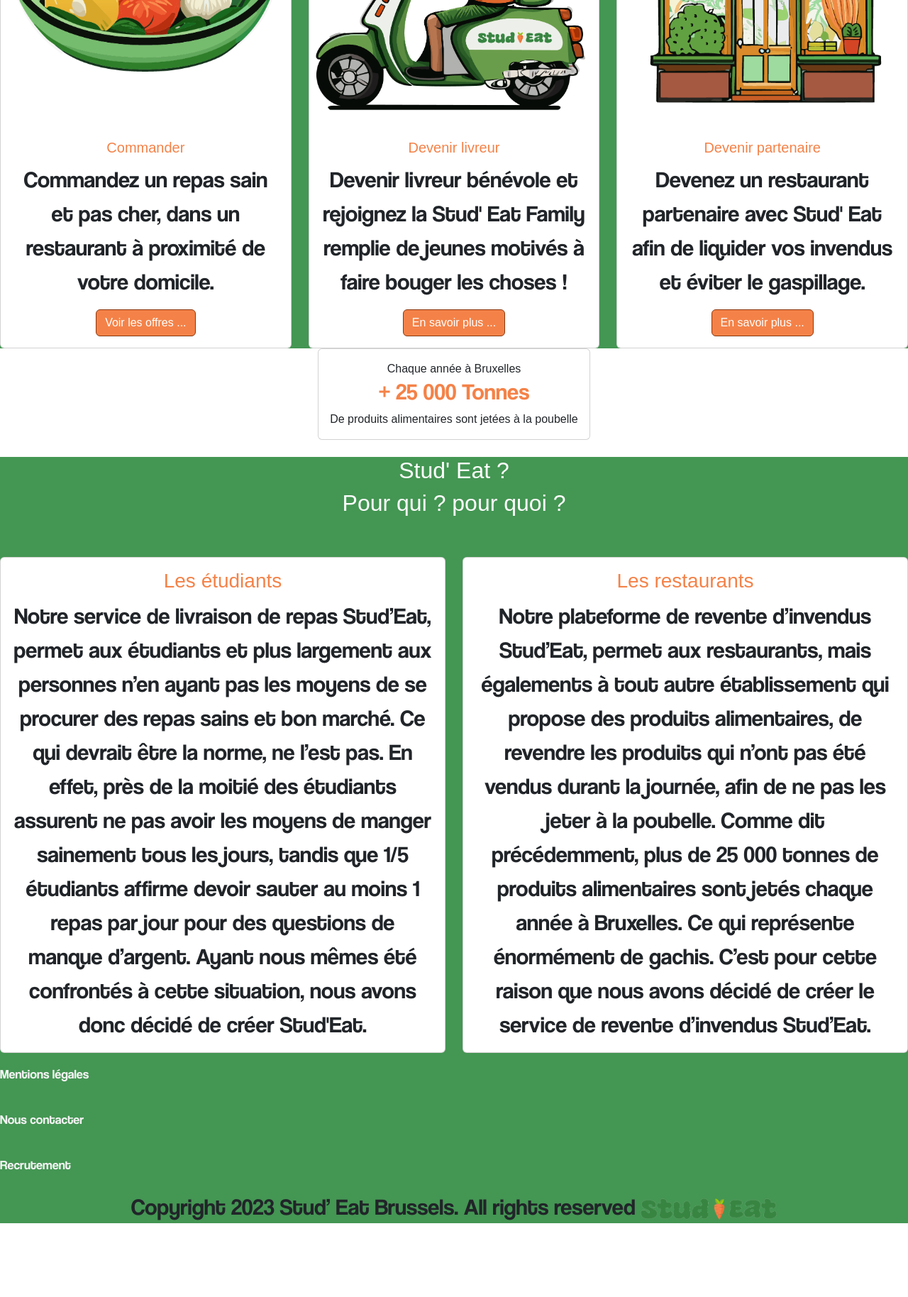
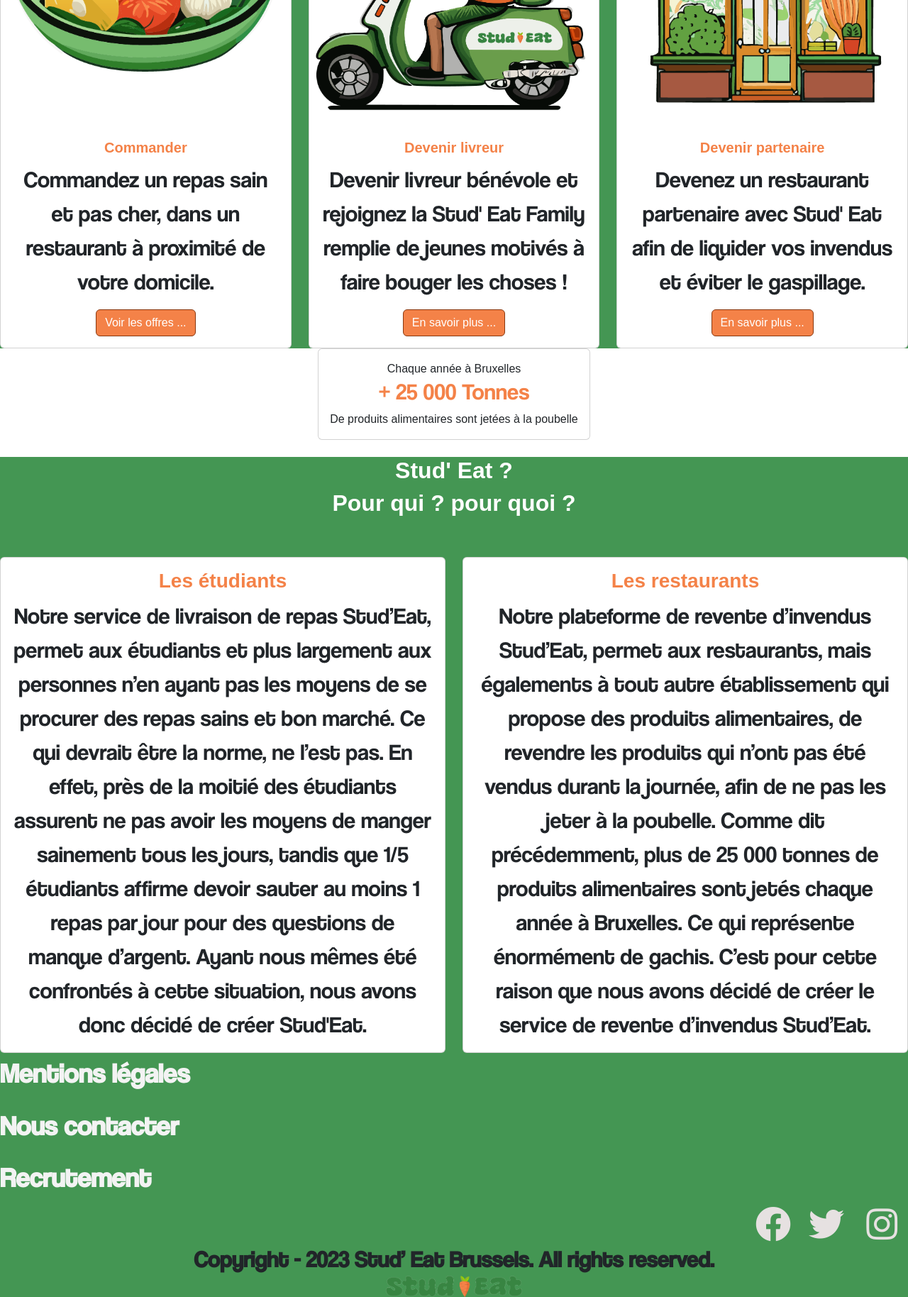
Before and after one commit to BryanGdss/projet2-studeat, a PHP site: page / in a window 1280 px wide. Shown: the part 525-2353 px from the top of the page at 71% size. Before the commit the page ends 2249 px from the top, so only its background shows below. Run offline with PHP 8.4, Linux system fonts and the light colour scheme; some libraries are stand-ins or nearby versions.

Commit message:
Ajout des RS dans le footer + modification du footer

```diff
--- a/commande.html
+++ b/commande.html
@@ -118,14 +118,13 @@
 
 
 
-
 <footer>
   <p><a href="mentionlegale.html">Mentions légales</a></p>
   <p><a href="contact.html">Nous contacter</a></p>
   <p><a href="livraison.html">Recrutement</a></p>
-  <span>Copyright     2023 Stud’ Eat Brussels. All rights reserved</span>
+  <div>Copyright     2023 Stud’ Eat Brussels. All rights reserved</div>
   <img class="footerimg" src="images/logo.png" alt="Bootstrap" width="15%" height="15%">
   </footer>
-                <script src="https://cdn.jsdelivr.net/npm/bootstrap@5.3.2/dist/js/bootstrap.bundle.min.js" integrity="sha384-C6RzsynM9kWDrMNeT87bh95OGNyZPhcTNXj1NW7RuBCsyN/o0jlpcV8Qyq46cDfL" crossorigin="anonymous"></script>
+  <script src="https://cdn.jsdelivr.net/npm/bootstrap@5.3.2/dist/js/bootstrap.bundle.min.js" integrity="sha384-C6RzsynM9kWDrMNeT87bh95OGNyZPhcTNXj1NW7RuBCsyN/o0jlpcV8Qyq46cDfL" crossorigin="anonymous"></script>
 </body>
 </html>
--- a/compte.html
+++ b/compte.html
@@ -103,12 +103,11 @@
 
 
 
-
 <footer>
   <p><a href="mentionlegale.html">Mentions légales</a></p>
   <p><a href="contact.html">Nous contacter</a></p>
   <p><a href="livraison.html">Recrutement</a></p>
-  <span>Copyright     2023 Stud’ Eat Brussels. All rights reserved</span>
+  <div>Copyright     2023 Stud’ Eat Brussels. All rights reserved</div>
   <img class="footerimg" src="images/logo.png" alt="Bootstrap" width="15%" height="15%">
   </footer>
                 <script src="https://cdn.jsdelivr.net/npm/bootstrap@5.3.2/dist/js/bootstrap.bundle.min.js" integrity="sha384-C6RzsynM9kWDrMNeT87bh95OGNyZPhcTNXj1NW7RuBCsyN/o0jlpcV8Qyq46cDfL" crossorigin="anonymous"></script>
--- a/contact.html
+++ b/contact.html
@@ -33,7 +33,7 @@
         <p><a href="mentionlegale.html">Mentions légales</a></p>
         <p><a href="contact.html">Nous contacter</a></p>
         <p><a href="livraison.html">Recrutement</a></p>
-        <span>Copyright     2023 Stud’ Eat Brussels. All rights reserved</span>
+        <div>Copyright     2023 Stud’ Eat Brussels. All rights reserved</div>
         <img class="footerimg" src="images/logo.png" alt="Bootstrap" width="15%" height="15%">
         </footer>
 </body>
--- a/erreur404.html
+++ b/erreur404.html
@@ -46,7 +46,7 @@
               <p><a href="mentionlegale.html">Mentions légales</a></p>
               <p><a href="contact.html">Nous contacter</a></p>
               <p><a href="livraison.html">Recrutement</a></p>
-              <span>Copyright     2023 Stud’ Eat Brussels. All rights reserved</span>
+              <div>Copyright     2023 Stud’ Eat Brussels. All rights reserved</div>
               <img class="footerimg" src="images/logo.png" alt="Bootstrap" width="15%" height="15%">
               </footer>
                 <script src="https://cdn.jsdelivr.net/npm/bootstrap@5.3.2/dist/js/bootstrap.bundle.min.js" integrity="sha384-C6RzsynM9kWDrMNeT87bh95OGNyZPhcTNXj1NW7RuBCsyN/o0jlpcV8Qyq46cDfL" crossorigin="anonymous"></script>
--- a/index.html
+++ b/index.html
@@ -5,6 +5,7 @@
     <meta name="viewport" content="width=device-width, initial-scale=1.0">
     <title>Stud' Eat</title>
     <link rel="stylesheet" href="styles/style.css">
+    <link rel="stylesheet" href="https://cdnjs.cloudflare.com/ajax/libs/font-awesome/5.12.0-2/css/all.min.css">
     <link href="https://cdn.jsdelivr.net/npm/bootstrap@5.3.2/dist/css/bootstrap.min.css" rel="stylesheet" integrity="sha384-T3c6CoIi6uLrA9TneNEoa7RxnatzjcDSCmG1MXxSR1GAsXEV/Dwwykc2MPK8M2HN" crossorigin="anonymous">
 </head>
 <body>
@@ -12,7 +13,7 @@
         <div id="navbar">
             <nav>
                 <a class="navbar-brand" href="index.html">
-                  <img src="images/logo.png" alt="Bootstrap" width="30%" height="30%">
+               <img src="images/logo.png" alt="L'image ne s'affiche pas" width="30%" height="30%">
                 </a>
             </nav>
 
@@ -94,6 +95,7 @@
     <h2>Stud' Eat ?</h2>
         <h2>Pour qui ? pour quoi ?</h2>
         <br>
+
   <div class="row row-cols-1 row-cols-md-2 g-4">
     <div class="col">
       <div class="card">
@@ -135,13 +137,28 @@
       </div>
     </div>
   </div>
-  <footer>
-    <p><a href="mentionlegale.html">Mentions légales</a></p>
-    <p><a href="contact.html">Nous contacter</a></p>
-    <p><a href="livraison.html">Recrutement</a></p>
-    <span>Copyright     2023 Stud’ Eat Brussels. All rights reserved</span>
-    <img class="footerimg" src="images/logo.png" alt="Bootstrap" width="15%" height="15%">
+</div>
+
+
+
+    <footer>
+    <p><a class="liens" href="mentionlegale.html">Mentions légales</a></p>
+    <p><a class="liens" href="contact.html">Nous contacter</a></p>
+    <p><a class="liens" href="livraison.html">Recrutement</a></p>
+
+    <div class="Social-media">
+      <a class="RS" href="#"><i class="fab fa-facebook"></i></a>
+      <a class="RS" href="#"><i class="fab fa-twitter"></i></a>
+      <a class="RS" href="#"><i class="fab fa-instagram"></i></a>
+
+    </div>
+
+
+
+    <div>Copyright - 2023 Stud’ Eat Brussels. All rights reserved.</div>
+    <img class="footerimg" src="images/logo.png" alt="L'image ne s'affiche pas" >
     </footer>
     <script src="https://cdn.jsdelivr.net/npm/bootstrap@5.3.2/dist/js/bootstrap.bundle.min.js" integrity="sha384-C6RzsynM9kWDrMNeT87bh95OGNyZPhcTNXj1NW7RuBCsyN/o0jlpcV8Qyq46cDfL" crossorigin="anonymous"></script>
 </body>
+
 </html>
--- a/livraison.html
+++ b/livraison.html
@@ -98,7 +98,7 @@
   <p><a href="mentionlegale.html">Mentions légales</a></p>
   <p><a href="contact.html">Nous contacter</a></p>
   <p><a href="livraison.html">Recrutement</a></p>
-  <span>Copyright     2023 Stud’ Eat Brussels. All rights reserved</span>
+  <div>Copyright     2023 Stud’ Eat Brussels. All rights reserved</div>
   <img class="footerimg" src="images/logo.png" alt="Bootstrap" width="15%" height="15%">
   </footer>
                 <script src="https://cdn.jsdelivr.net/npm/bootstrap@5.3.2/dist/js/bootstrap.bundle.min.js" integrity="sha384-C6RzsynM9kWDrMNeT87bh95OGNyZPhcTNXj1NW7RuBCsyN/o0jlpcV8Qyq46cDfL" crossorigin="anonymous"></script>
--- a/mentionlegale.html
+++ b/mentionlegale.html
@@ -468,7 +468,7 @@
   <p><a href="mentionlegale.html">Mentions légales</a></p>
   <p><a href="contact.html">Nous contacter</a></p>
   <p><a href="livraison.html">Recrutement</a></p>
-  <span>Copyright     2023 Stud’ Eat Brussels. All rights reserved</span>
+  <div>Copyright     2023 Stud’ Eat Brussels. All rights reserved</div>
   <img class="footerimg" src="images/logo.png" alt="Bootstrap" width="15%" height="15%">
   </footer>
                 <script src="https://cdn.jsdelivr.net/npm/bootstrap@5.3.2/dist/js/bootstrap.bundle.min.js" integrity="sha384-C6RzsynM9kWDrMNeT87bh95OGNyZPhcTNXj1NW7RuBCsyN/o0jlpcV8Qyq46cDfL" crossorigin="anonymous"></script>
--- a/paiement.html
+++ b/paiement.html
@@ -37,7 +37,7 @@
               <p><a href="mentionlegale.html">Mentions légales</a></p>
               <p><a href="contact.html">Nous contacter</a></p>
               <p><a href="livraison.html">Recrutement</a></p>
-              <span>Copyright     2023 Stud’ Eat Brussels. All rights reserved</span>
+              <div>Copyright     2023 Stud’ Eat Brussels. All rights reserved</div>
               <img class="footerimg" src="images/logo.png" alt="Bootstrap" width="15%" height="15%">
               </footer>
                 <script src="https://cdn.jsdelivr.net/npm/bootstrap@5.3.2/dist/js/bootstrap.bundle.min.js" integrity="sha384-C6RzsynM9kWDrMNeT87bh95OGNyZPhcTNXj1NW7RuBCsyN/o0jlpcV8Qyq46cDfL" crossorigin="anonymous"></script>
--- a/partenaire.html
+++ b/partenaire.html
@@ -77,12 +77,11 @@
 
 
 
-
   <footer>
     <p><a href="mentionlegale.html">Mentions légales</a></p>
     <p><a href="contact.html">Nous contacter</a></p>
     <p><a href="livraison.html">Recrutement</a></p>
-    <span>Copyright     2023 Stud’ Eat Brussels. All rights reserved</span>
+    <div>Copyright     2023 Stud’ Eat Brussels. All rights reserved</div>
     <img class="footerimg" src="images/logo.png" alt="Bootstrap" width="15%" height="15%">
     </footer>
                 <script src="https://cdn.jsdelivr.net/npm/bootstrap@5.3.2/dist/js/bootstrap.bundle.min.js" integrity="sha384-C6RzsynM9kWDrMNeT87bh95OGNyZPhcTNXj1NW7RuBCsyN/o0jlpcV8Qyq46cDfL" crossorigin="anonymous"></script>
--- a/resto1.html
+++ b/resto1.html
@@ -82,7 +82,7 @@
                 <p><a href="mentionlegale.html">Mentions légales</a></p>
                 <p><a href="contact.html">Nous contacter</a></p>
                 <p><a href="livraison.html">Recrutement</a></p>
-                <span>Copyright     2023 Stud’ Eat Brussels. All rights reserved</span>
+                <div>Copyright     2023 Stud’ Eat Brussels. All rights reserved</div>
                 <img class="footerimg" src="images/logo.png" alt="Bootstrap" width="15%" height="15%">
                 </footer>
                 <script src="https://cdn.jsdelivr.net/npm/bootstrap@5.3.2/dist/js/bootstrap.bundle.min.js" integrity="sha384-C6RzsynM9kWDrMNeT87bh95OGNyZPhcTNXj1NW7RuBCsyN/o0jlpcV8Qyq46cDfL" crossorigin="anonymous"></script>
--- a/styles/style.css
+++ b/styles/style.css
@@ -48,8 +48,14 @@
 font-size: 2rem;
 text-align: center;
 background-color: #449653;
+
+align-items: center;
 }
+.text h2{
+ font-weight: bold;
 
+  align-items: center;
+  }
 .nav-item a{
 color: black;
 background-color: #F3F3F3;
@@ -62,10 +68,12 @@
 
 .card-body h3{
 color: #F48248;
+font-weight: bold;
 }
 
 .card h5{
-color:#F48248
+color:#F48248;
+font-weight: bold;
 
 }
 
@@ -181,7 +189,7 @@
 }
 
 #galerie div {
-  float: flex ;
+
   position: relative;
   border: 3px solid #666;
   margin: 10px;
@@ -227,19 +235,37 @@
 
 }
 footer{
+  font-family: 'Coolvetica';
 background-color: #449653;
+font-weight: bold;
+font-size: 2rem;
 }
 
-footer a{
+footer .liens{
 text-decoration: none;
 color: #F3F3F3;
-font-size: large;
+font-size: larger;
+
 }
 
-footer a:hover{
+footer .liens:hover{
 color: #636161;
 
 }
+footer div{
+text-align: center;
+
+}
+.footerimg{
+  float: none;
+  margin-left: auto;
+  margin-right: auto;
+  display: block;
+height: 15%;
+width: 15%;
+}
+
+
 
 #commande{
   border-color: #883810;
@@ -252,3 +278,47 @@
   background-color: #bd5622;
 
 }
+
+
+
+
+.Social-media{
+  display: flex;
+  justify-content: end ;
+}
+.RS{
+  display: flex;
+  height: 45px;
+  width: 45px;
+  margin: 0 15px;
+  border-radius: 8px;
+  align-items: end;
+  justify-content: end;
+  text-decoration: none;
+
+  transition: transform 0.5s
+}
+.RS i{
+  font-size: 50px;
+  color:#e6e1e1;
+  transition: transform 0.5s;
+}
+.RS:hover{
+
+  transform: translateY(2px);
+}
+.RS:hover i{
+  transform: scale(0.90);
+}
+.RS:hover .fa-facebook{
+  color: #3b5998;
+}
+.RS:hover .fa-twitter{
+  color: #00acee;
+}
+.RS:hover .fa-lin{
+  color: #4fce5d;
+}
+.RS:hover .fa-instagram{
+  color: #f14843;
+}
```
Also changed, not shown: courses.html (+7 -7 lines), fast-food.html (+7 -7 lines), halal.html (+7 -7 lines), restaurant.html (+7 -7 lines), végétarien.html (+7 -7 lines).
